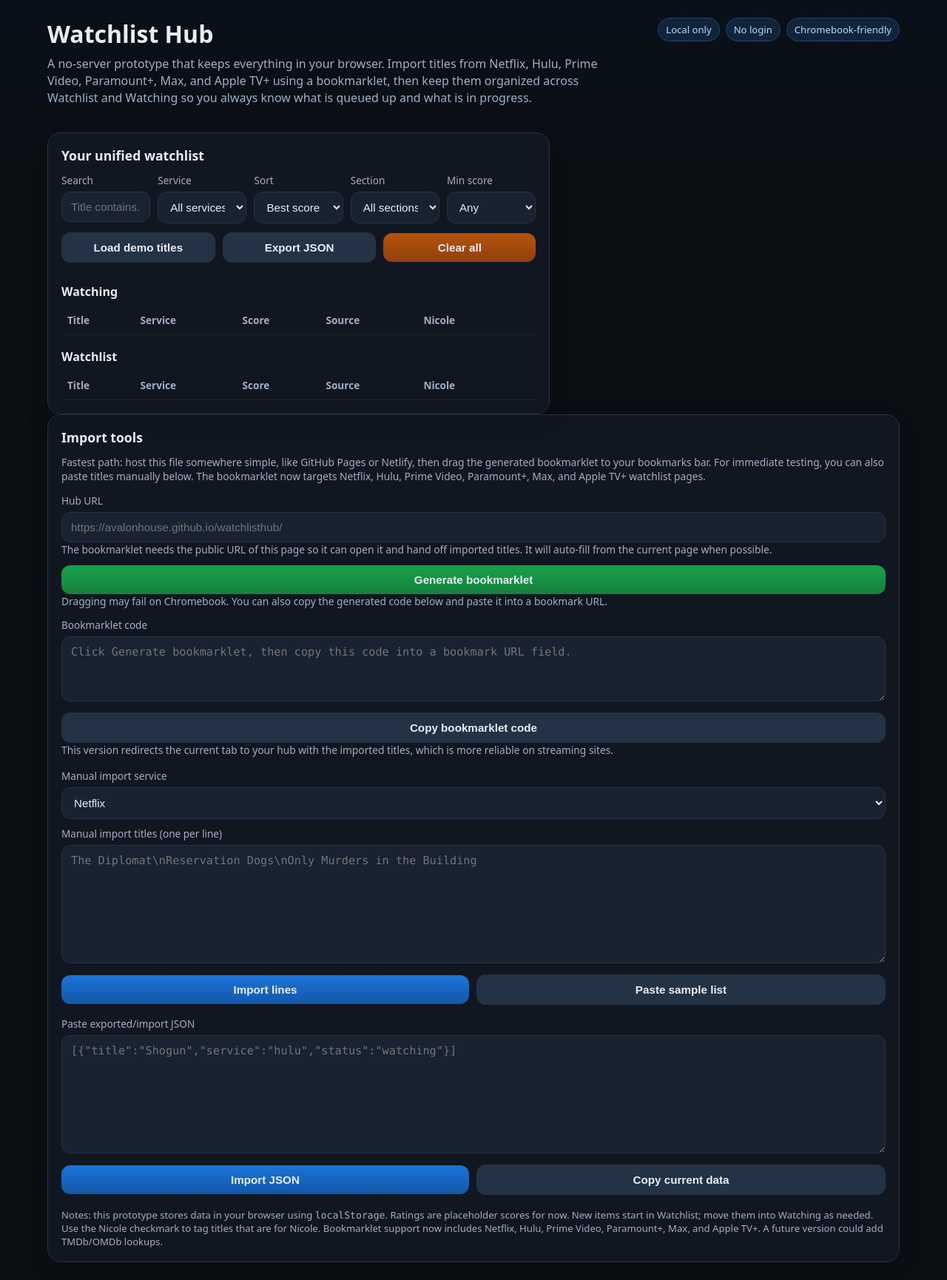
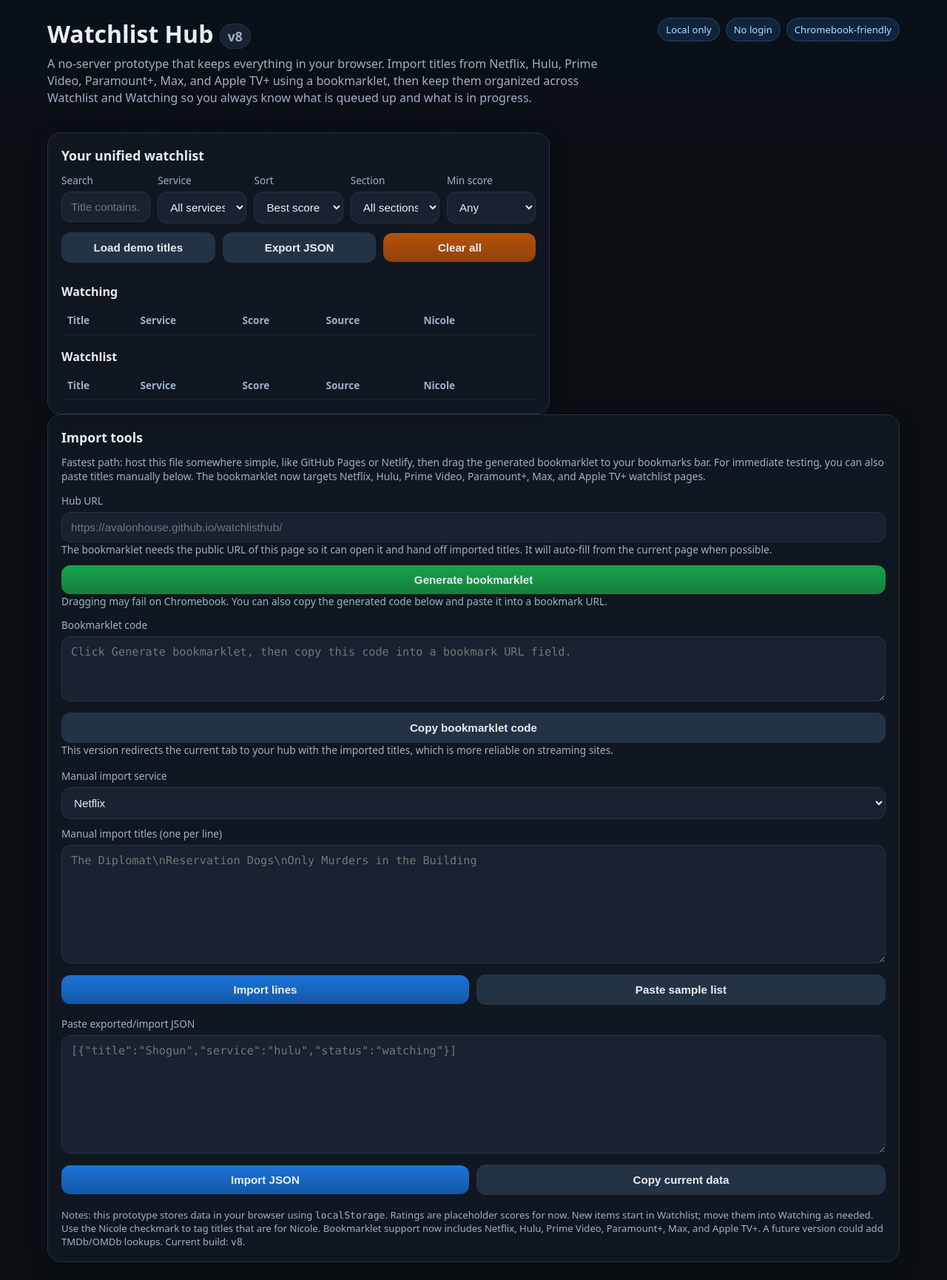
Before and after one commit to avalonhouse/watchlisthub, a plain HTML site: page index.html in a window 1280 px wide. Shown: the whole page at 74% size. Drawn offline with Linux system fonts and the light colour scheme.

Commit message:
Add files via upload

```diff
--- a/index.html
+++ b/index.html
@@ -127,7 +127,7 @@
   <div class="wrap">
     <div class="hero">
       <div>
-        <h1>Watchlist Hub</h1>
+        <h1>Watchlist Hub <span id="versionBadge" style="font-size:.55em; vertical-align:middle; padding:4px 10px; border:1px solid #263345; border-radius:999px; color:#9fb0c5; background:#182231;">v8</span></h1>
         <div class="sub">A no-server prototype that keeps everything in your browser. Import titles from Netflix, Hulu, Prime Video, Paramount+, Max, and Apple TV+ using a bookmarklet, then keep them organized across Watchlist and Watching so you always know what is queued up and what is in progress.</div>
       </div>
       <div class="chips">
@@ -284,7 +284,7 @@
           </div>
         </div>
 
-        <div class="footer">Notes: this prototype stores data in your browser using <span class="mono">localStorage</span>. Ratings are placeholder scores for now. New items start in Watchlist; move them into Watching as needed. Use the Nicole checkmark to tag titles that are for Nicole. Bookmarklet support now includes Netflix, Hulu, Prime Video, Paramount+, Max, and Apple TV+. A future version could add TMDb/OMDb lookups.</div>
+        <div class="footer">Notes: this prototype stores data in your browser using <span class="mono">localStorage</span>. Ratings are placeholder scores for now. New items start in Watchlist; move them into Watching as needed. Use the Nicole checkmark to tag titles that are for Nicole. Bookmarklet support now includes Netflix, Hulu, Prime Video, Paramount+, Max, and Apple TV+. A future version could add TMDb/OMDb lookups. Current build: <span class="mono">v8</span>.</div>
       </div>
     </div>
   </div>
```
